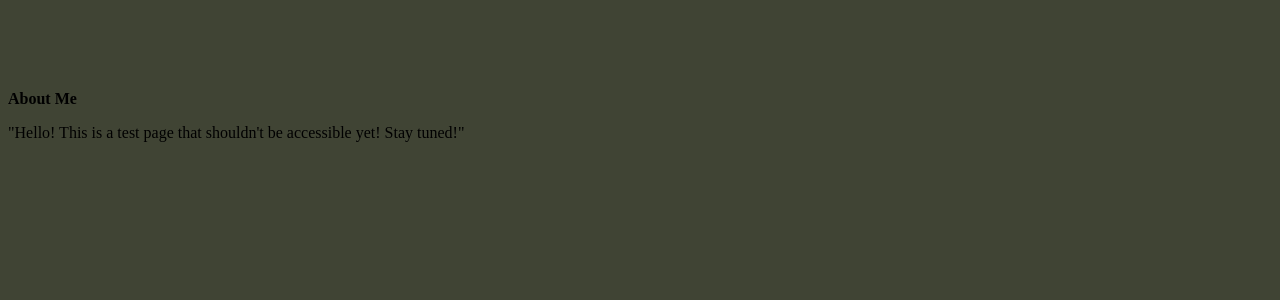
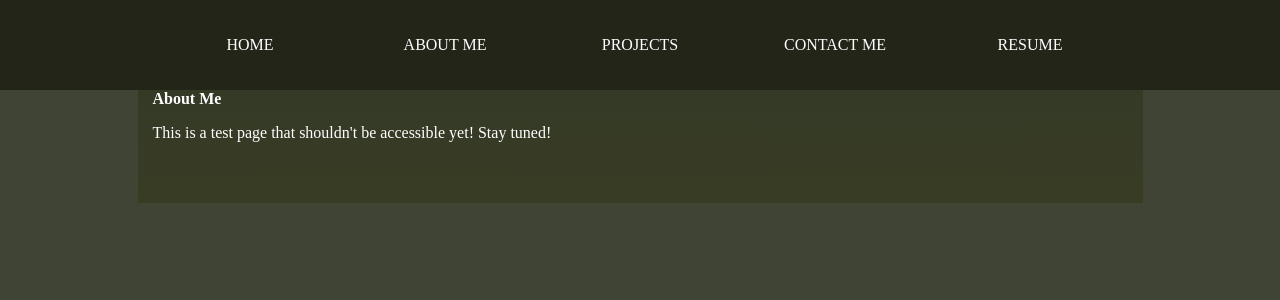
Before and after one commit to andrewkozinski/andrewkozinski.github.io, a React (Vite) app: page /aboutme in a window 1280 px wide. Shown: the top 300 px of the page. Built offline with nearby package versions, Linux system fonts and the light colour scheme; a web font is replaced by a local one.

Commit message:
reformatted aboutme test page

```diff
--- a/src/routes/AboutMe.tsx
+++ b/src/routes/AboutMe.tsx
@@ -1,11 +1,14 @@
+import Navbar from "../components/Navbar";
+
 const AboutMe = () => {
     return (
-        <div className="about-me">
-        <h1>About Me</h1>
-        <p>
-            "Hello! This is a test page that shouldn't be accessible yet! Stay tuned!"
-        </p>
-        </div>
+        <>
+            <Navbar/>
+            <div className="main-body" id="main-body">
+                <h1>About Me</h1>
+                <p>This is a test page that shouldn't be accessible yet! Stay tuned!</p>
+            </div>
+        </>
     );
 }
 export default AboutMe;
```
